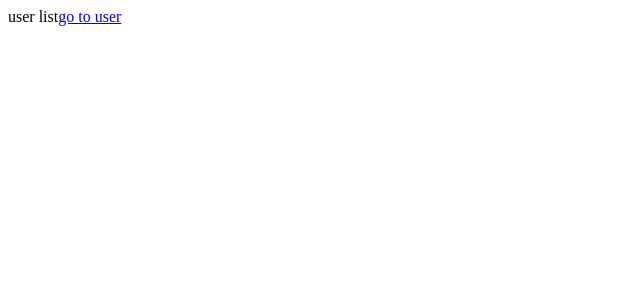
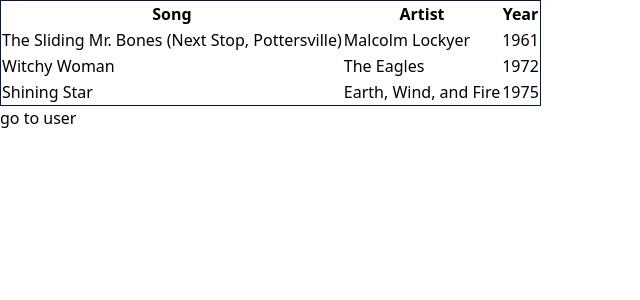
Before and after one commit to scottc11/interview-test, a React app in the folder 02_front/: page / in a window 1280 px wide. Shown: the top 300 px of the page, without its empty margins (0-640 px from the left). Built offline with nearby package versions, Linux system fonts and the light colour scheme; no server answers.

Commit message:
implemented tailwindcss

```diff
--- a/02_front/package.json
+++ b/02_front/package.json
@@ -15,12 +15,16 @@
     "@babel/plugin-transform-runtime": "^7.17.12",
     "@babel/preset-env": "^7.17.12",
     "@babel/preset-react": "^7.17.12",
+    "autoprefixer": "^10.4.7",
     "babel-loader": "^8.2.5",
     "css-loader": "^6.7.1",
     "html-webpack-plugin": "^5.5.0",
+    "postcss": "^8.4.14",
+    "postcss-loader": "^7.0.0",
     "sass": "^1.51.0",
     "sass-loader": "^12.6.0",
     "style-loader": "^3.3.1",
+    "tailwindcss": "^3.0.24",
     "webpack": "^5.72.1",
     "webpack-cli": "^4.9.2",
     "webpack-dev-server": "^4.9.0"
--- /dev/null
+++ b/02_front/postcss.config.js
@@ -0,0 +1,6 @@
+module.exports = {
+    plugins: [
+        ['tailwindcss'],
+        ['autoprefixer'],
+    ],
+}
--- a/02_front/src/App.jsx
+++ b/02_front/src/App.jsx
@@ -21,10 +21,12 @@
 
     return (
         <BrowserRouter>
-            <Routes>
-                <Route path='/' element={<UserList />}/>
-                <Route path='/users/1/' element={<UserDescription />} />
-            </Routes>
+            <div className='flex h-screen'>
+                <Routes>
+                    <Route path='/' element={<UserList />} />
+                    <Route path='/users/1/' element={<UserDescription />} />
+                </Routes>
+            </div>
         </BrowserRouter>
     )
 }
--- a/02_front/src/components/UserList/UserList.jsx
+++ b/02_front/src/components/UserList/UserList.jsx
@@ -3,8 +3,33 @@
 
 function UserList(props) {
     return (
-        <div>
-            user list
+        <div className="">
+            <table className="table-auto border rounded-lg border-slate-900">
+                <thead>
+                    <tr>
+                        <th>Song</th>
+                        <th>Artist</th>
+                        <th>Year</th>
+                    </tr>
+                </thead>
+                <tbody>
+                    <tr>
+                        <td>The Sliding Mr. Bones (Next Stop, Pottersville)</td>
+                        <td>Malcolm Lockyer</td>
+                        <td>1961</td>
+                    </tr>
+                    <tr>
+                        <td>Witchy Woman</td>
+                        <td>The Eagles</td>
+                        <td>1972</td>
+                    </tr>
+                    <tr>
+                        <td>Shining Star</td>
+                        <td>Earth, Wind, and Fire</td>
+                        <td>1975</td>
+                    </tr>
+                </tbody>
+            </table>
             <Link to="/users/1">go to user</Link>
         </div>
     )
--- a/02_front/src/index.js
+++ b/02_front/src/index.js
@@ -1,6 +1,6 @@
 import React from 'react';
 import { createRoot } from 'react-dom/client';
-import './styles.scss';
+import './styles.css';
 import App from './App';
 
 const container = document.getElementById('root');
--- /dev/null
+++ b/02_front/src/styles.css
@@ -0,0 +1,7 @@
+@import "tailwindcss/base";
+@import "tailwindcss/components";
+@import "tailwindcss/utilities";
+
+#root {
+    /* height: 100vh; */
+}
--- a/02_front/src/styles.scss
+++ /dev/null
@@ -1,6 +0,0 @@
-$app-background-color: black;
-
-.app {
-    background-color: $app-background-color;
-    color: aliceblue;
-}
--- /dev/null
+++ b/02_front/tailwind.config.js
@@ -0,0 +1,23 @@
+const colors = require('tailwindcss/colors')
+// import colors from 'tailwindcss/colors'
+
+module.exports = {
+  content: ['./src/**/*.{html,jsx}'],
+  darkMode: false,
+  theme: {
+    extend: {},
+    colors: {
+      primary: colors.indigo,
+      secondary: colors.yellow,
+      neutral: colors.gray,
+      mauve: '#d9bbf9ff',
+      tuscany: '#cca7a2ff',
+      heliotrope: '#aa9fb1ff',
+      darkblue: '#7871aaff',
+      purple: '#4e5283ff',
+      yellow: colors.yellow,
+      slate: colors.slate,
+    }
+  },
+  plugins: [],
+}
--- a/02_front/webpack.config.js
+++ b/02_front/webpack.config.js
@@ -22,6 +22,10 @@
                 use: ['style-loader', 'css-loader', 'sass-loader']
             },
             {
+                test: /\.css$/i,
+                use: ['style-loader', 'css-loader', 'postcss-loader'],
+            },
+            {
                 test: /\.jsx?$/,
                 exclude: /node_modules/,
                 use: {
```
Also changed, not shown: 1 other file (tests, documents, lock files or other folders).
